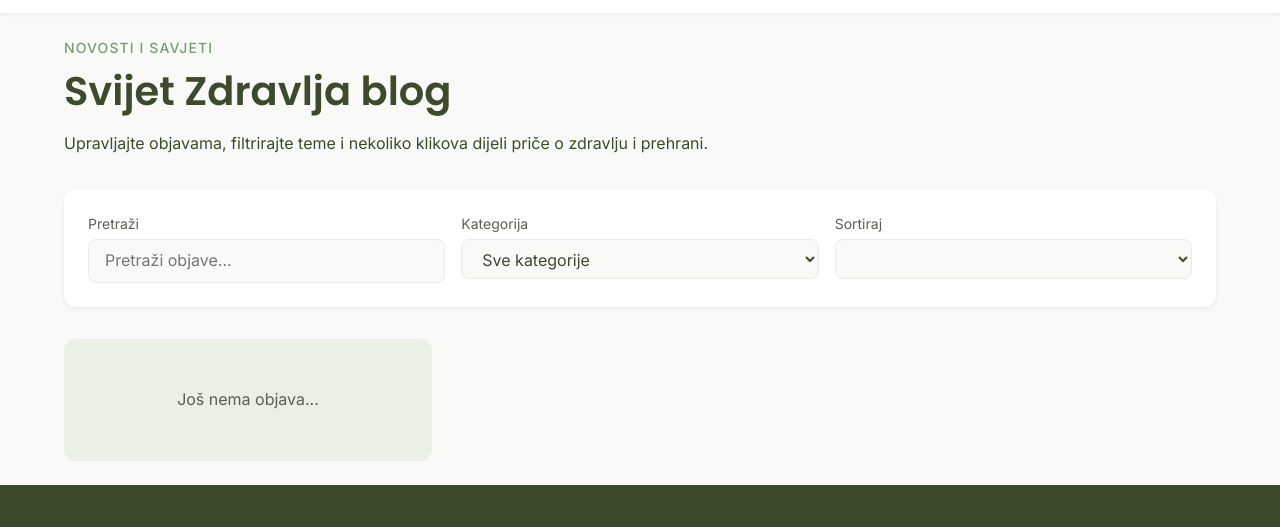
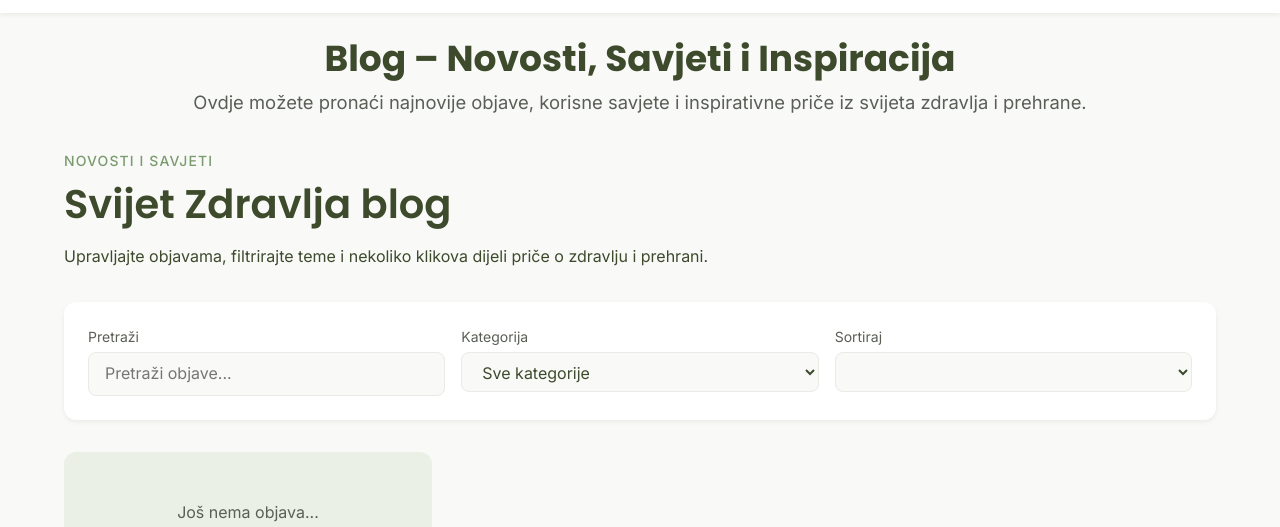
Before and after one commit to MBesednik/svijet-zdravlja-FE, a website: page blog/blog.html in a window 1280 px wide. Shown: the part 99-626 px from the top of the page. Drawn offline with nearby package versions, Linux system fonts and the light colour scheme; files that its build step writes are made by us from their sources; no server answers.

Commit message:
Fixed small bugs

```diff
--- a/blog/blog.html
+++ b/blog/blog.html
@@ -133,6 +133,27 @@
     </header>
 
     <main class="blog">
+      <!-- NOVO: Naslov stranice za blog -->
+      <section
+        class="blog-page-title container"
+        style="text-align: center; margin-bottom: 2rem"
+      >
+        <h1
+          style="
+            font-size: 2.25rem;
+            font-weight: 700;
+            color: #3d4a2c;
+            margin-bottom: 0.5rem;
+          "
+        >
+          Blog – Novosti, Savjeti i Inspiracija
+        </h1>
+        <p style="color: #5a5f56; font-size: 1.15rem">
+          Ovdje možete pronaći najnovije objave, korisne savjete i inspirativne
+          priče iz svijeta zdravlja i prehrane.
+        </p>
+      </section>
+
       <div class="blog__container container">
         <!-- Loader koji ostaje vidljiv dok se učitava sadržaj -->
         <div
```
Also changed, not shown: blog/create.html (+1 -9 lines), blog/post.html (+1 -1 lines).
